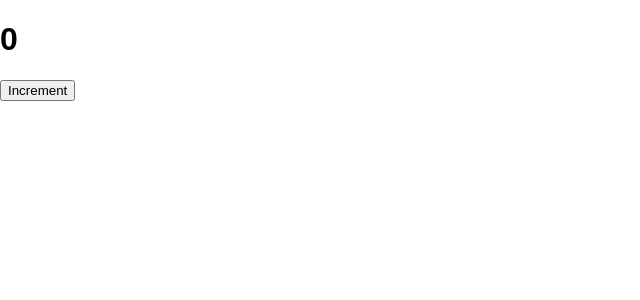
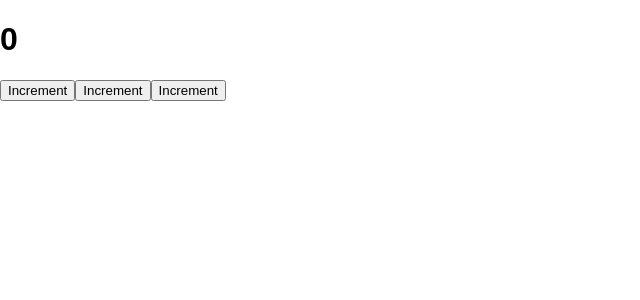
Before and after one commit to agatapiernikowska/react-cwiczenia, a React (Create React App) app: page / in a window 1280 px wide. Shown: the top 300 px of the page, without its empty margins (0-640 px from the left). Built offline with nearby package versions, Linux system fonts and the light colour scheme.

Commit message:
Buttons (decrement, reset)

```diff
--- a/src/Counter.js
+++ b/src/Counter.js
@@ -4,16 +4,30 @@ class Counter extends Component {
     value:0
 }
 
-handleClick = () => this.setState({
+handleIncrementClick = () => this.setState({
   value: this.state.value + 1
 })
+
+  handleDecrementClick = () => this.setState({
+    value: this.state.value - 1
+  })
+
+  handleResetClick = () => this.setState({
+    value: 0
+  })
 
   render() {
     return (
       <Fragment>
         <h1>{this.state.value}</h1>
         <p>
-          <button onClick={this.handleClick}>
+          <button onClick={this.handleIncrementClick}>
+            Increment
+          </button>
+          <button onClick={this.handleDecrementClick}>
+            Increment
+          </button>
+          <button onClick={this.handleResetClick}>
             Increment
           </button>
         </p>
```
